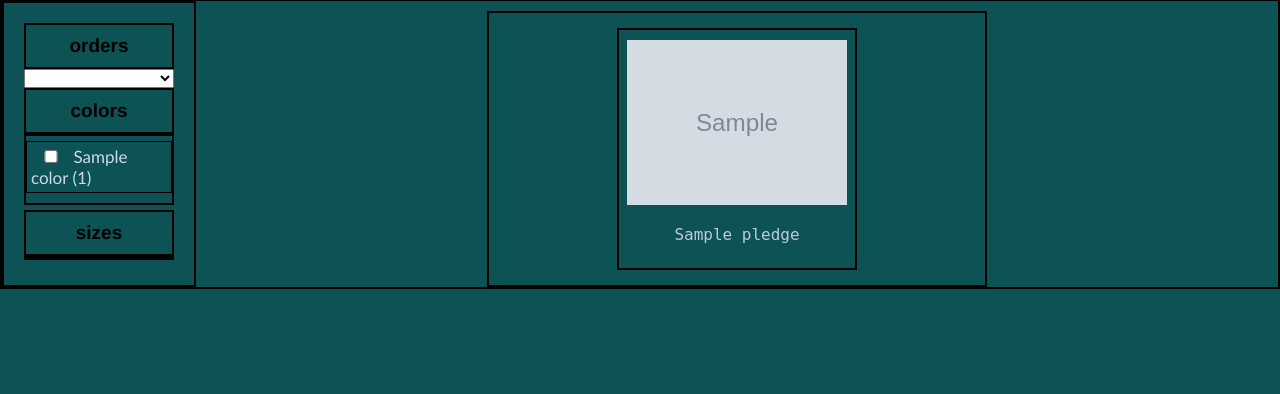
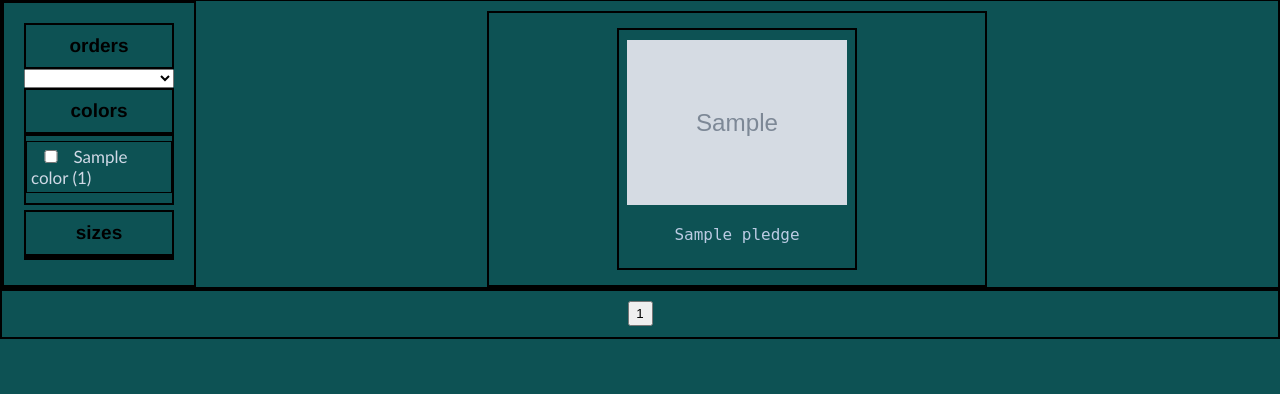
Before and after one commit to LuisJZ2004/clothestore, a Django app: a page that uses clothestore/clothes/templates/clothes/clothes_list.html in a window 1280 px wide. Shown: the part 107-501 px from the top of the page. Run offline with Django 4.2, Linux system fonts and the light colour scheme; tables that the repository leaves empty hold one stand-in row (values such as "Sample post"); grey boxes marked "Sample" are stand-in pictures.

Commit message:
pagination done

```diff
--- a/clothestore/clothes/static/clothes/css/pledge_list_7.css
+++ b/clothestore/clothes/static/clothes/css/pledge_list_8.css
@@ -102,3 +102,20 @@
 .clothe .name a:hover {
     color:white;
 }
+
+/* pagination */
+.pages {
+    border: 2px solid black;
+    height: 50px;
+    width: 100%;
+    display: flex;
+    justify-content: center;
+    align-items: center;
+}
+
+.pages .submit-button {
+    width:25px;
+    height: 25px;
+    margin-left: 10px;
+    margin-right: 10px;
+}
--- a/clothestore/clothes/templates/clothes/clothes_list.html
+++ b/clothestore/clothes/templates/clothes/clothes_list.html
@@ -1,7 +1,7 @@
 {% extends '../home/base_layout.html' %}
 {% load static %}
 {% block styles %}
-<link rel="stylesheet" href="{% static 'clothes/css/pledge_list_7.css' %}" type="text/css">
+<link rel="stylesheet" href="{% static 'clothes/css/pledge_list_8.css' %}" type="text/css">
 {% endblock styles %}
 
 {% block content %}
@@ -66,10 +66,10 @@
 <div class="main-container">
 
     <div class="filters">
-        <form class="filter-form" name="colors" action="{% url 'clothes:pledge_list_path' gender clothing_type_slug %}" method="POST">
+        <form class="filter-form" action="{% url 'clothes:pledge_list_path' gender clothing_type_slug %}" method="POST">
             {% csrf_token %}
             {% if page %}
-                <input id="prodId" name="prodId" type="hidden" value={{ page }}>
+                <input id="prodId" name="page" type="hidden" value={{ page }}>
             {% endif %}
 
             <div class="filter-tittle">
@@ -149,6 +149,26 @@
 
         {% endfor %}
     </div>
+
+
+</div>
+<div class="pages">
+    <form class="filter-form" action="{% url 'clothes:pledge_list_path' gender clothing_type_slug %}" method="POST">
+        {% csrf_token %}
+        {% if selected_color %}
+        <input id="prodId" name="color" type="hidden" value={{ selected_color }}>
+        {% endif %}
+        {% if selected_size %}
+        <input id="prodId" name="size" type="hidden" value={{ selected_size }}>
+        {% endif %}
+        {% if selected_order %}
+        <input id="prodId" name="order" type="hidden" value={{ selected_order }}>
+        {% endif %}
+
+        {% for page in page_numbers %}
+            <button name="page" type="submit" value={{page}} class="submit-button">{{page}}</button>
+        {% endfor %}
+    </form>
 </div>
 
 {% endblock content %}
--- a/clothestore/clothes/views.py
+++ b/clothestore/clothes/views.py
@@ -7,7 +7,7 @@ from django.views.generic import DetailView, ListView
 from .models import ClothingType, Pledge
 
 # My apps
-from extra_logic.clothes.functions import make_pagination
+from extra_logic.clothes.functions import make_pagination, get_pagination_numbers
 from extra_logic.clothes.classes import Filter, QuantityOfAField
 
 class ClothingTypeView(ListView):
@@ -33,7 +33,7 @@ def clothes_list_view(request, gender, slug):
         "price (higher to lower)": "-pledgecolorset__price",
         "price (lower to higher)": "pledgecolorset__price"
     }
-
+    page_numbers = range(1, get_pagination_numbers(pledges, 5)+1)
     page = None
 
     selected_color = None
@@ -53,7 +53,6 @@ def clothes_list_view(request, gender, slug):
             return redirect(to="clothes:pledge_list_path", gender=gender, slug=slug)
 
         filters = {
-            "page": page if page != None and page != 0 else 1,
             "fields": {
                 "pledgecolorset__sizes__name": selected_size,
                 "pledgecolorset__color__name": selected_color,
@@ -66,7 +65,7 @@ def clothes_list_view(request, gender, slug):
 
     quantities = QuantityOfAField().get_quantity_of_each_field(pledges, selected_color, selected_size)
 
-    if page:
+    if page and page != 0:
         pledges = make_pagination(pledges, page, 5)
     else:
         pledges = make_pagination(pledges, 1, 5)
@@ -88,6 +87,9 @@ def clothes_list_view(request, gender, slug):
             "orders": orders,
 
             "query_len": query_len,
+
+            "page": page,
+            "page_numbers": page_numbers,
         }
     )
 
--- a/clothestore/extra_logic/clothes/functions.py
+++ b/clothestore/extra_logic/clothes/functions.py
@@ -3,3 +3,12 @@ from django.db.models import QuerySet
 def make_pagination(queryset: QuerySet, page_number: int, pagination_number: int):
     assert page_number != 0, "you can't paginate from zero"
     return queryset[pagination_number*(page_number-1):(pagination_number*(page_number-1)+pagination_number)]
+
+def get_pagination_numbers(queryset: QuerySet, pagination_number: int):
+    final_number = 0
+
+    for i in range(1, len(queryset)+1):
+        if make_pagination(queryset, i, pagination_number):
+            final_number += 1
+
+    return final_number
```
